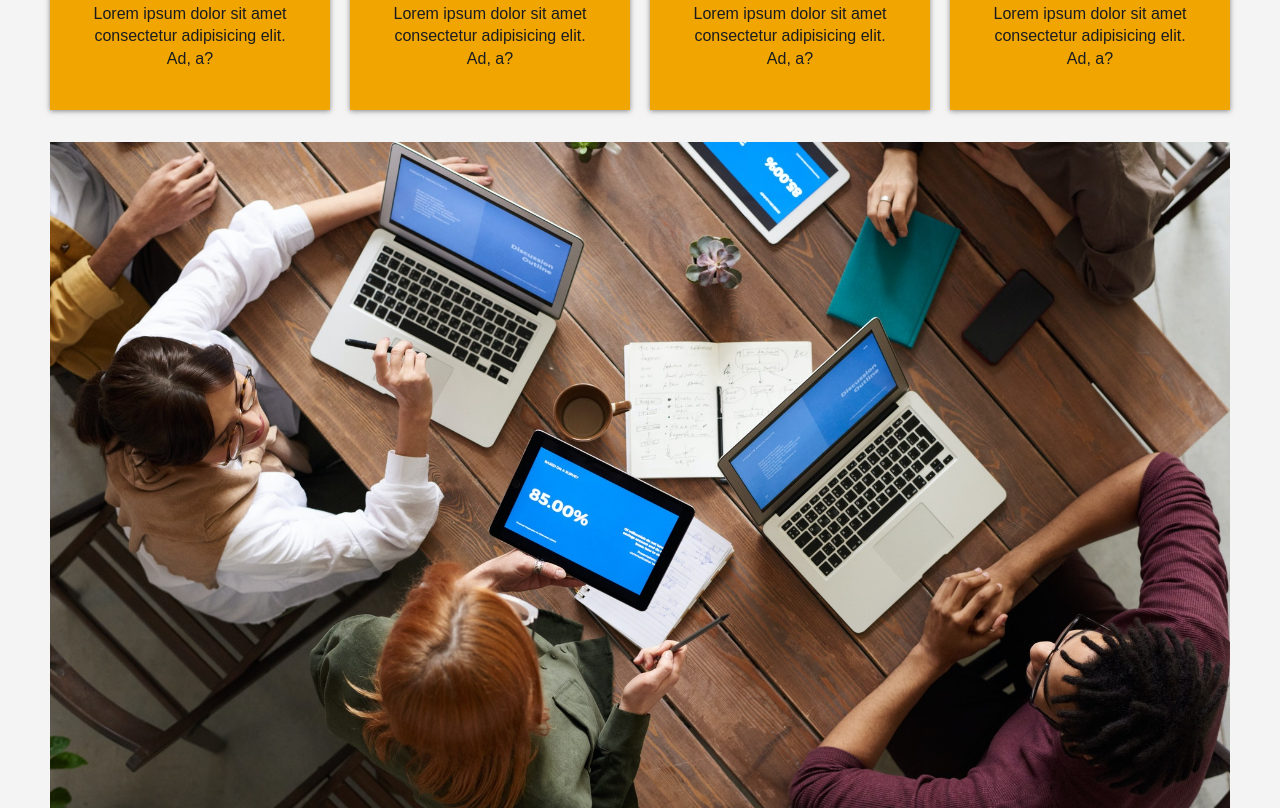
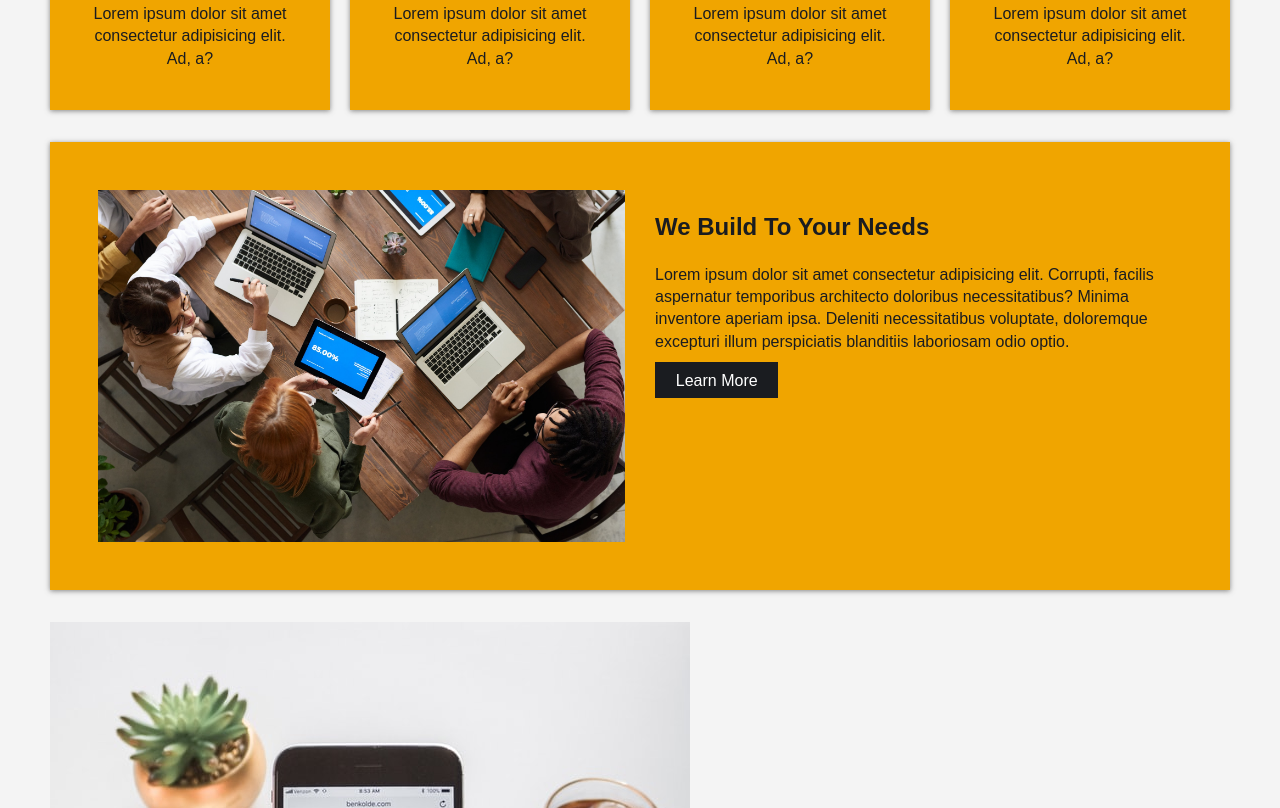
Before and after one commit to robertparkala/Satellite-One-Web-Development-Grid-Page, a plain HTML site: page index.html in a window 1280 px wide. Shown: the part 952-1760 px from the top of the page. Drawn offline with Linux system fonts and the light colour scheme.

Commit message:
updated styles for info section

```diff
--- a/css/style.css
+++ b/css/style.css
@@ -132,3 +132,13 @@ img {
   padding: 1.5rem 2rem;
   box-shadow: var(--shadow-color);
 }
+
+/* Info */
+.info {
+  background: var(--primary-color);
+  box-shadow: var(--shadow-color);
+  display: grid;
+  grid-gap: 30px;
+  grid-template-columns: repeat(2, 1fr);
+  padding: 3rem;;
+}
```
